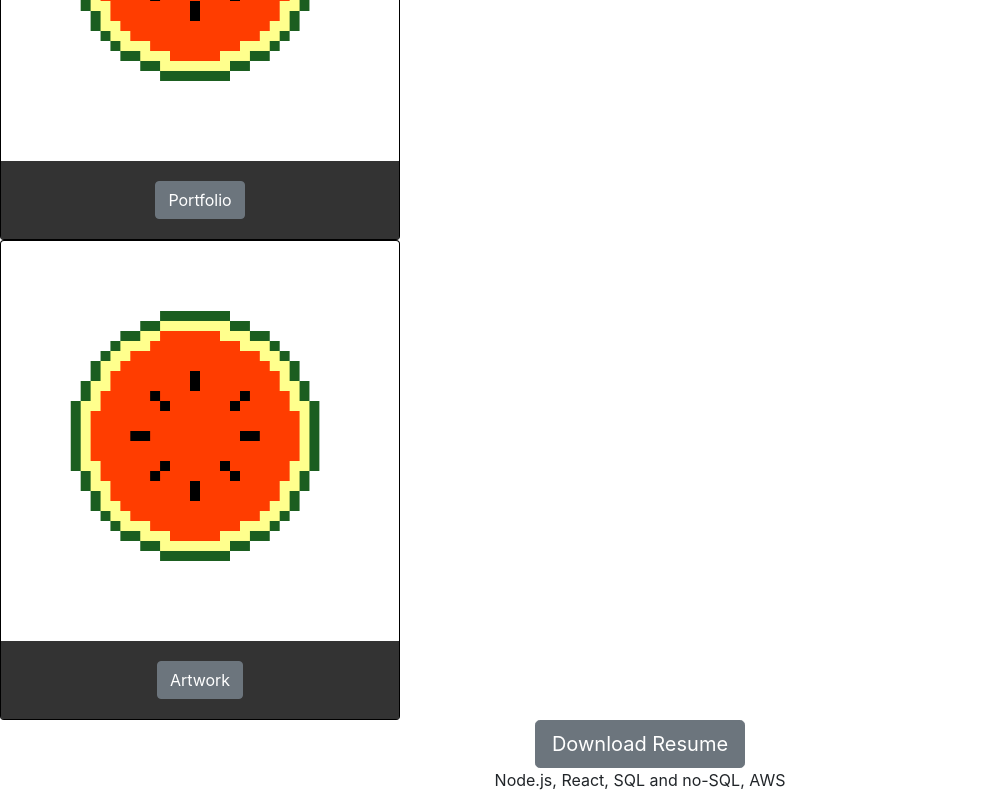
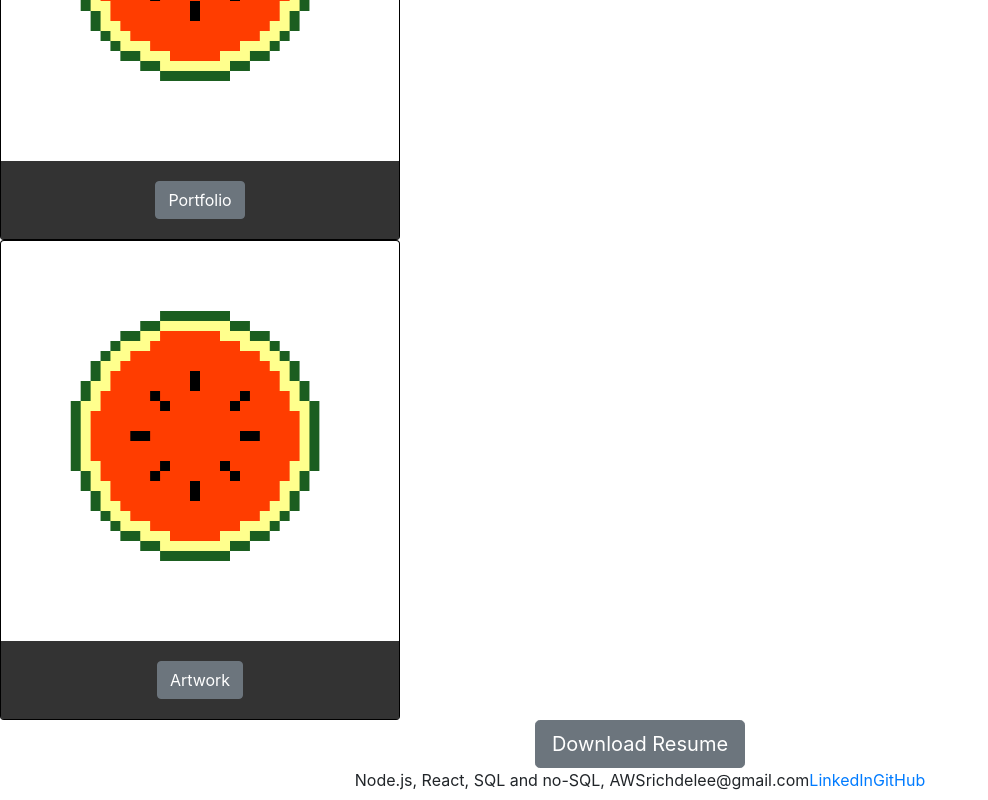
Before and after one commit to richard-d-lee/Portfolio, a React (Create React App) app in the folder client/: page / in a window 1280 px wide. Shown: the part 752-1552 px from the top of the page, without its empty margins (0-988 px from the left). Built offline with nearby package versions, Linux system fonts and the light colour scheme; the HTML template or start-up script is replaced by a standard one.

Commit message:
Added Details, links, and resume download

```diff
--- a/client/src/components/Footer.jsx
+++ b/client/src/components/Footer.jsx
@@ -2,9 +2,12 @@ import React, { useState } from 'react';
 
 function Footer(props) {
   return (
-    <div className="footer">
-      <center>
+    <div>
+      <center className="footer">
         <label>Node.js, React, SQL and no-SQL, AWS</label>
+        <label>richdelee@gmail.com</label>
+        <a href="https://www.linkedin.com/in/richard-d-lee/" target="_blank" rel="noopener noreferrer">LinkedIn</a>
+        <a href="https://github.com/richard-d-lee" target="_blank" rel="noopener noreferrer">GitHub</a>
       </center>
     </div>
   )
--- a/client/src/components/Resume.jsx
+++ b/client/src/components/Resume.jsx
@@ -5,7 +5,7 @@ function Resume(props) {
     return (
         <div className="resume">
             <center>
-                <Button variant="secondary" size="lg">Download Resume</Button>
+                <Button variant="secondary" size="lg" href="https://drive.google.com/uc?id=1Lkc8UWqKGRWODuUSSdzWcda7vUeCE-lO&export=download">Download Resume</Button>
             </center>
         </div>
     )
```
Also changed, not shown: 2 other files (tests, documents, lock files or other folders).
